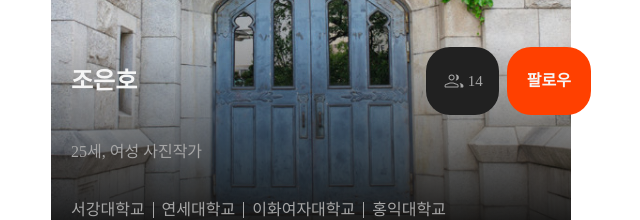
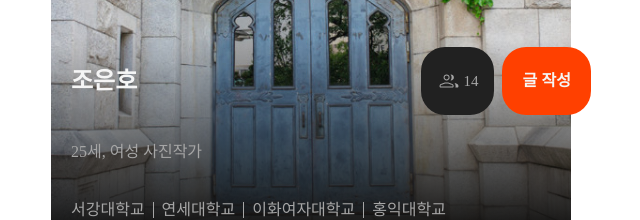
Before and after one commit to photo-ground/FE, a Next.js app: page /photographerProfile in a window 1280 px wide. Shown: the part 295-515 px from the top of the page, without its empty margins (329-969 px from the left). Built offline with nearby package versions, Linux system fonts and the light colour scheme.

Commit message:
💄 ui:  file upload ui

```diff
--- a/src/app/photographerProfile/_components/PhotographerProfile.tsx
+++ b/src/app/photographerProfile/_components/PhotographerProfile.tsx
@@ -3,6 +3,7 @@ import PeopleIcon from '@/assets/PeopleIcon';
 import Chip from '@/components/atoms/Chip';
 import SmallButton from '@/components/atoms/SmallButton';
 import Text from '@/components/atoms/Text';
+import { useRouter } from 'next/navigation';
 import BackButton from './BackButton';
 
 const ThumbnailWrapper = styled.div`
@@ -81,7 +82,12 @@ export default function PhotographerProfile() {
   const age = 25;
   const gender = '여성';
   const univList = ['서강대학교', '연세대학교', '이화여자대학교', '홍익대학교'];
+  const router = useRouter();
 
+  // TODO : 수정로직 구현
+  const handleWritePost = () => {
+    router.push('/photographerProfile/writePost');
+  };
   return (
     <ThumbnailWrapper>
       <Thumbnail src="/images/ewha.jpg" alt="thumbnail" />
@@ -96,7 +102,10 @@ export default function PhotographerProfile() {
 
           <ButtonArea>
             <Chip icon={PeopleIcon} text="14" />
-            <SmallButton.Primary text="팔로우" />
+            <SmallButton.Primary
+              text="글 작성"
+              onClick={() => handleWritePost()}
+            />
           </ButtonArea>
         </Header>
 
```
Also changed, not shown: src/app/photographerProfile/writePost/page.tsx (added, +13 -0 lines).
